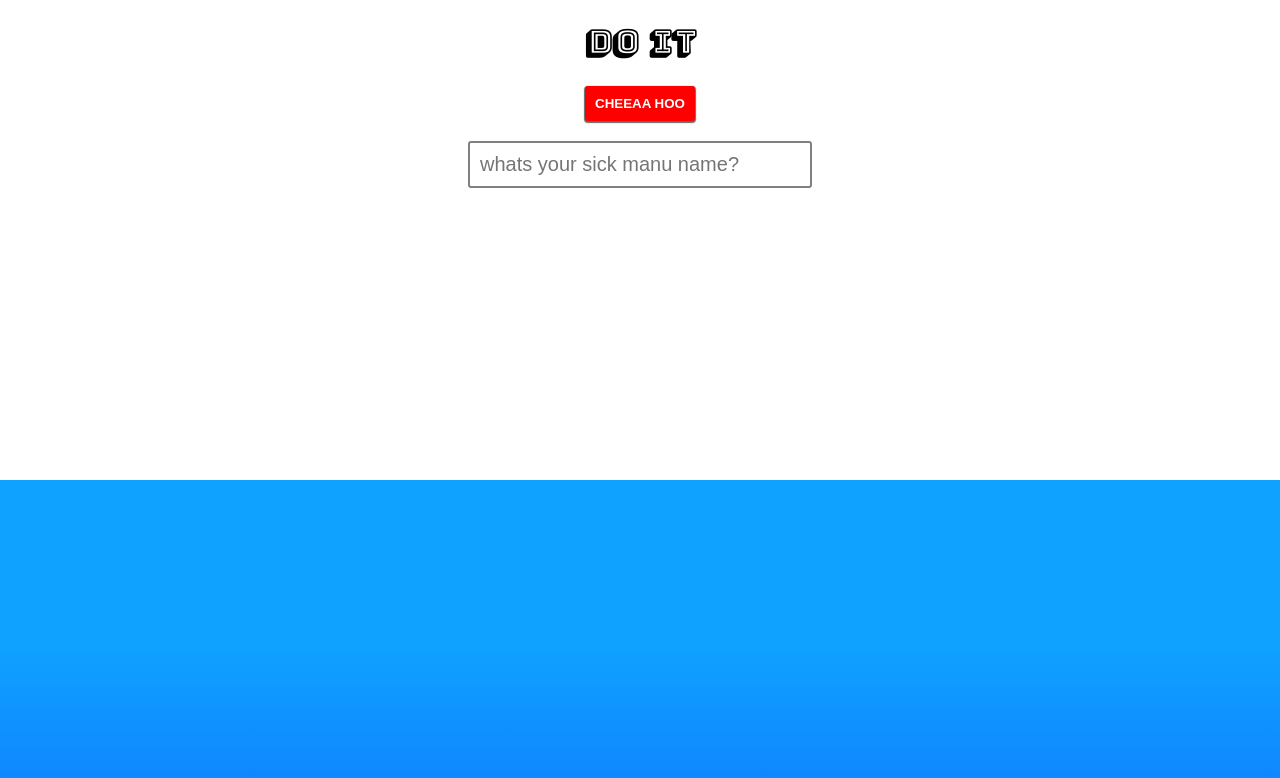
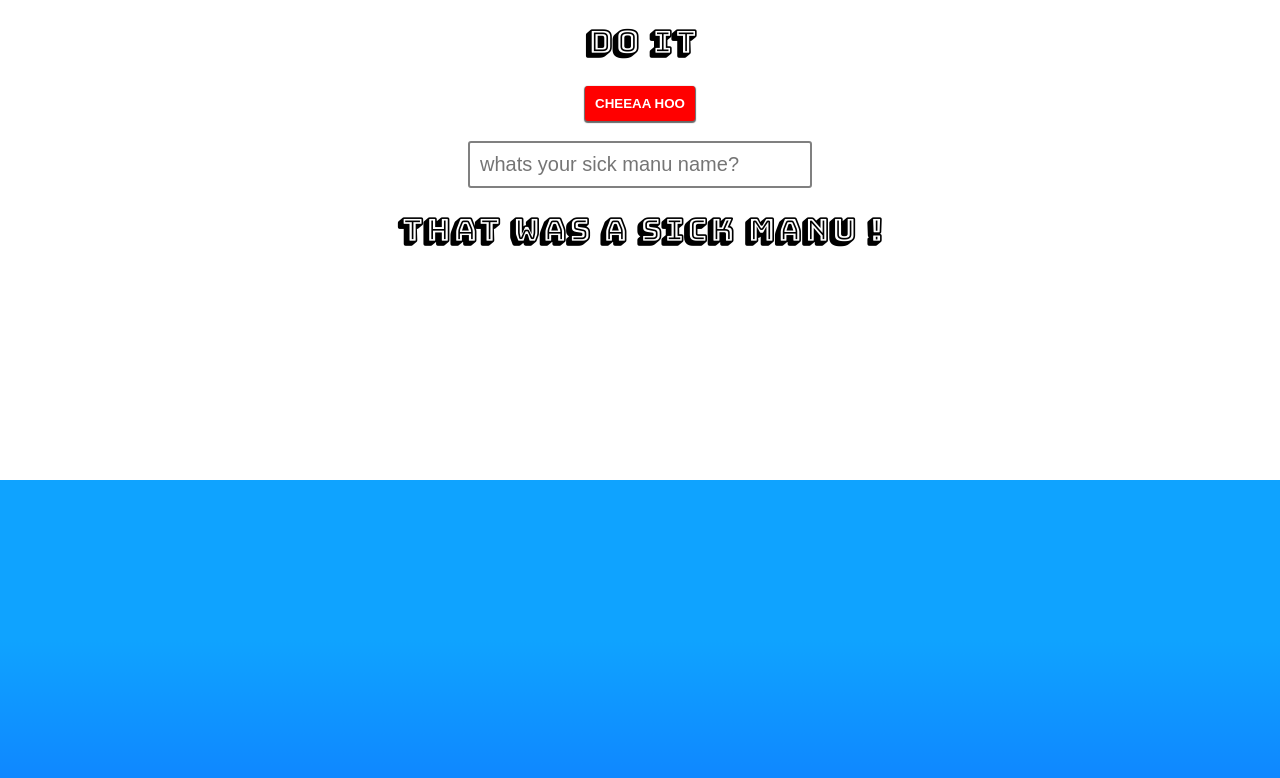
Before and after one commit to danmorrisonNZ/sickManus, a plain HTML site: page index.html in a window 1280 px wide. Both pictures are taken after a click on the button "CHEEAA HOO". Drawn offline with Linux system fonts and the light colour scheme.

Commit message:
add reply to screen after performing a sick manu

```diff
--- a/index.html
+++ b/index.html
@@ -19,6 +19,7 @@
     <h1> do it</h1>
     <button id="massive-manu"class="default-button-style">CHEEAA HOO</button>
     <input type="text" id="name" placeholder="whats your sick manu name?"></input>
+    <h1 id="manu-alert"></h1>
   </div>
   <img src="images/chea_hooey.png" id="sick-manu"></img>
   <div id="ocean"></div>
--- a/scripts/manu.js
+++ b/scripts/manu.js
@@ -4,6 +4,8 @@ var manu = function(){
     for (i = 0; i < 700; i++ ){
       downwardManu(i)
     }
+    var name = $("#name").val()
+    $("#manu-alert").text("That was a sick manu " + name + "!")
   })
 
   function downwardManu(i){
--- a/styles/style.css
+++ b/styles/style.css
@@ -57,6 +57,9 @@ button{
   left: 45%;
   max-width: 200px;
 }
+#manu-alert{
+  text-align: center;
+}
 
 #name{
   width: 25%;
```
